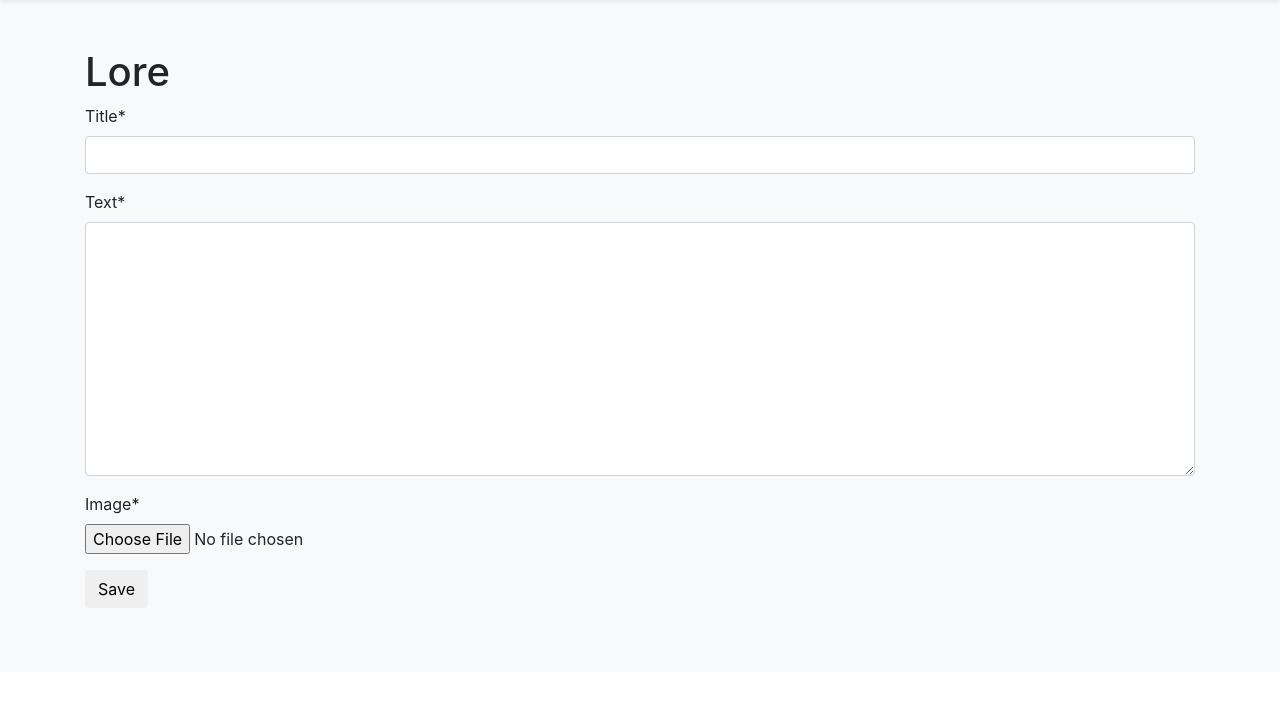
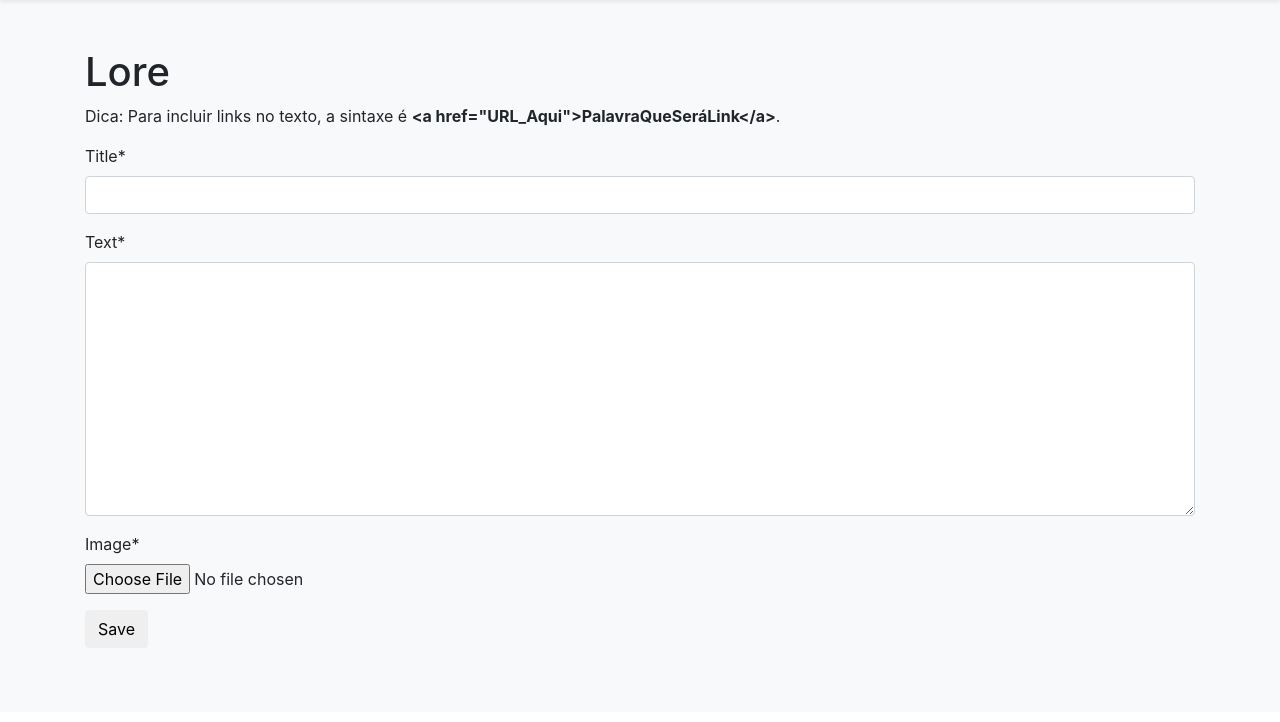
Before and after one commit to GiovaneMachado/wikaldeira, a Django app: page /lore/new/ in a window 1280 px wide. Shown: the part 78-800 px from the top of the page. Run offline with Django 3.2, Linux system fonts and the light colour scheme; some libraries are stand-ins or nearby versions; some web fonts are replaced.

Commit message:
update visual

```diff
--- a/wikaldeiraapp/templates/wikaldeiraapp/lore_edit.html
+++ b/wikaldeiraapp/templates/wikaldeiraapp/lore_edit.html
@@ -7,6 +7,7 @@
             <div class="container py-5 bg-faded">
                 <div class="form-group">
                     <h1>Lore</h1>
+                    <p>Dica: Para incluir links no texto, a sintaxe é <b>&lt;a href="URL_Aqui"&gt;PalavraQueSeráLink&lt;/a&gt;</b>.</p>
                     {{ form|crispy }}
                     <button type="submit" class="save btn btn-default" value="Submit">Save</button>
                 </div>
```
Lines whose indentation alone changed are shown as unchanged.
